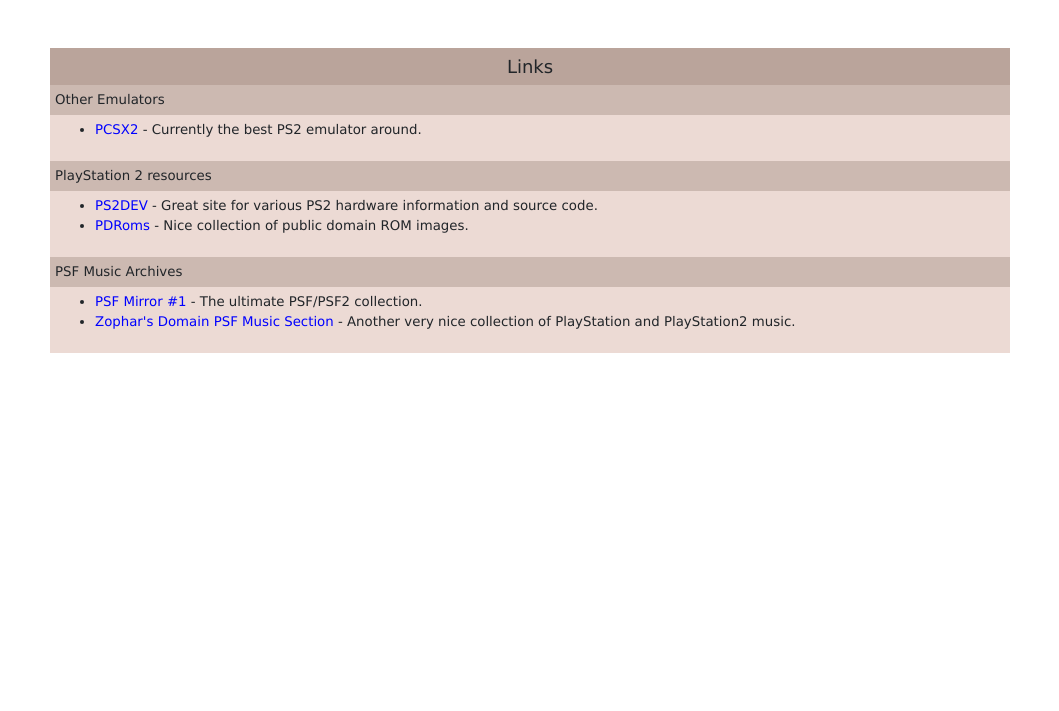
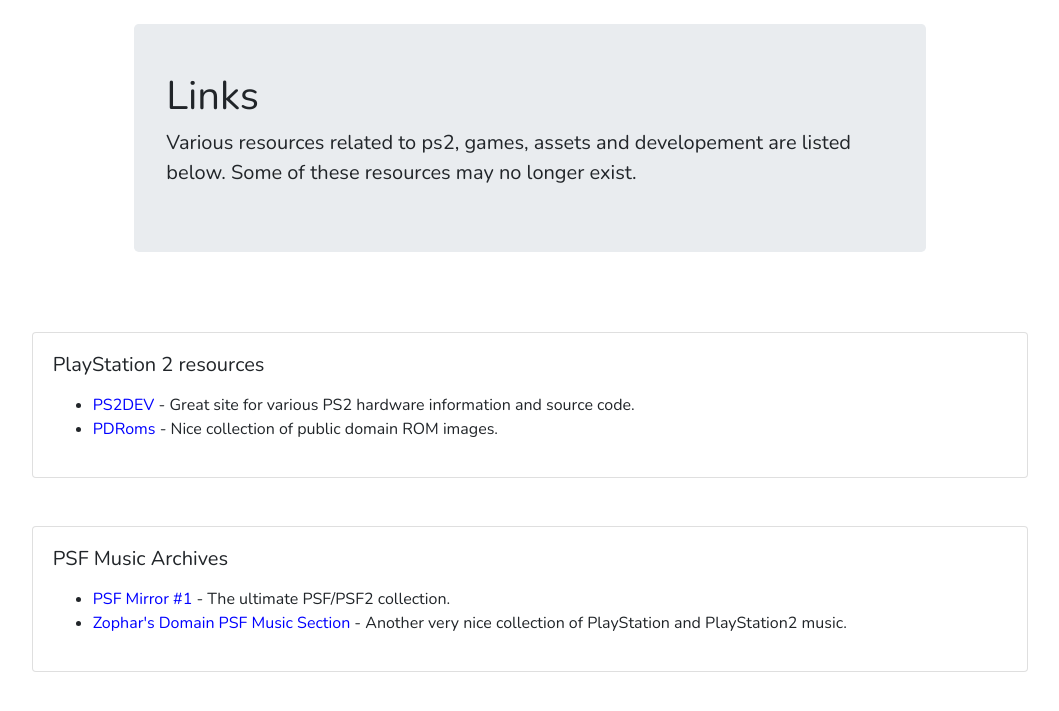
Before and after one commit to jpd002/PlayWebSite, a PHP site: page /links.php in a window 1280 px wide. Shown: the part 56-767 px from the top of the page, without its empty margins (110-1169 px from the left). Run offline with PHP 8.4, Linux system fonts and the light colour scheme; some libraries are stand-ins or nearby versions.

Commit message:
update links.php page

```diff
--- a/links.php
+++ b/links.php
@@ -12,98 +12,57 @@
 	<?php
 			include("navi.php");
 		?>
+		<div class="container-fluid">
 
-		<div>
-			<br />
-			<br />
+			<div class="row justify-content-center p-4">
+				<div class="col-12 col-lg-8">
+					<div class="jumbotron w-100 py-5 mx-auto">
+						<h1>Links</h1>
+						<p class="lead">
+							Various resources related to ps2, games, assets and developement are listed below. Some of these resources may no longer exist.
+						</p>
+					</div>
+				</div>
 			</div>
 
-		<table class="center">
+			<div class="row justify-content-center p-4">
+				<div class="col-12 col-md-10">
 
-			<tr>
-
-				<td class="Header">
-
-					Links
-
-				</td>
-
-			</tr>
-
-			<tr>
-
-				<td class="Title">
-
-					Other Emulators
-
-				</td>
-
-			</tr>
-
-			<tr>
-
-				<td class="Log">
-
+					<div class="card w-100">
+						<div class="card-body">
+							<h5 class="card-title">PlayStation 2 resources </h5>
+							<p class="card-text">
 								<ul>
-
-						<li><a href="http://www.pcsx2.net/">PCSX2</a> - Currently the best PS2 emulator around.</li>
-
-					</ul>
-
-				</td>
-
-			</tr>
-
-			<tr>
-
-				<td class="Title">
-
-					PlayStation 2 resources
-
-				</td>
-
-			</tr>
-
-			<tr>
-
-				<td class="Log">
-
-					<ul>
-
 									<li><a href="http://ps2dev.org">PS2DEV</a> - Great site for various PS2 hardware information and source code.</li>
 									<li><a href="http://www.pdroms.de/">PDRoms</a> - Nice collection of public domain ROM images.</li>
 								</ul>
+							</p>
+						</div>
+					</div>
 
-				</td>
+				</div>
+			</div>
 
-			</tr>
+			<div class="row justify-content-center p-4">
+					<div class="col-12 col-md-10">
 
-			<tr>
-
-				<td class="Title">
-
-					PSF Music Archives
-
-				</td>
-
-			</tr>
-
-			<tr>
-
-				<td class="Log">
-
+						<div class="card w-100">
+							<div class="card-body">
+								<h5 class="card-title">PSF Music Archives </h5>
+								<p class="card-text">
 									<ul>
-
 										<li><a href="http://tzone.org/~llin/psf/">PSF Mirror #1</a> - The ultimate PSF/PSF2 collection.</li>
 										<li><a href="http://www.zophar.net/music/psf.html">Zophar's Domain PSF Music Section</a> - Another very nice collection of PlayStation and PlayStation2 music.</li>
 									</ul>
+								</p>
+							</div>
+						</div>
 
-				</td>
+					</div>
+				</div>
+			</div>
 
-			</tr>
-
-		</table>
-
+		</div>
 	</body>
 
 </html>
```
Lines whose indentation alone changed are shown as unchanged.
